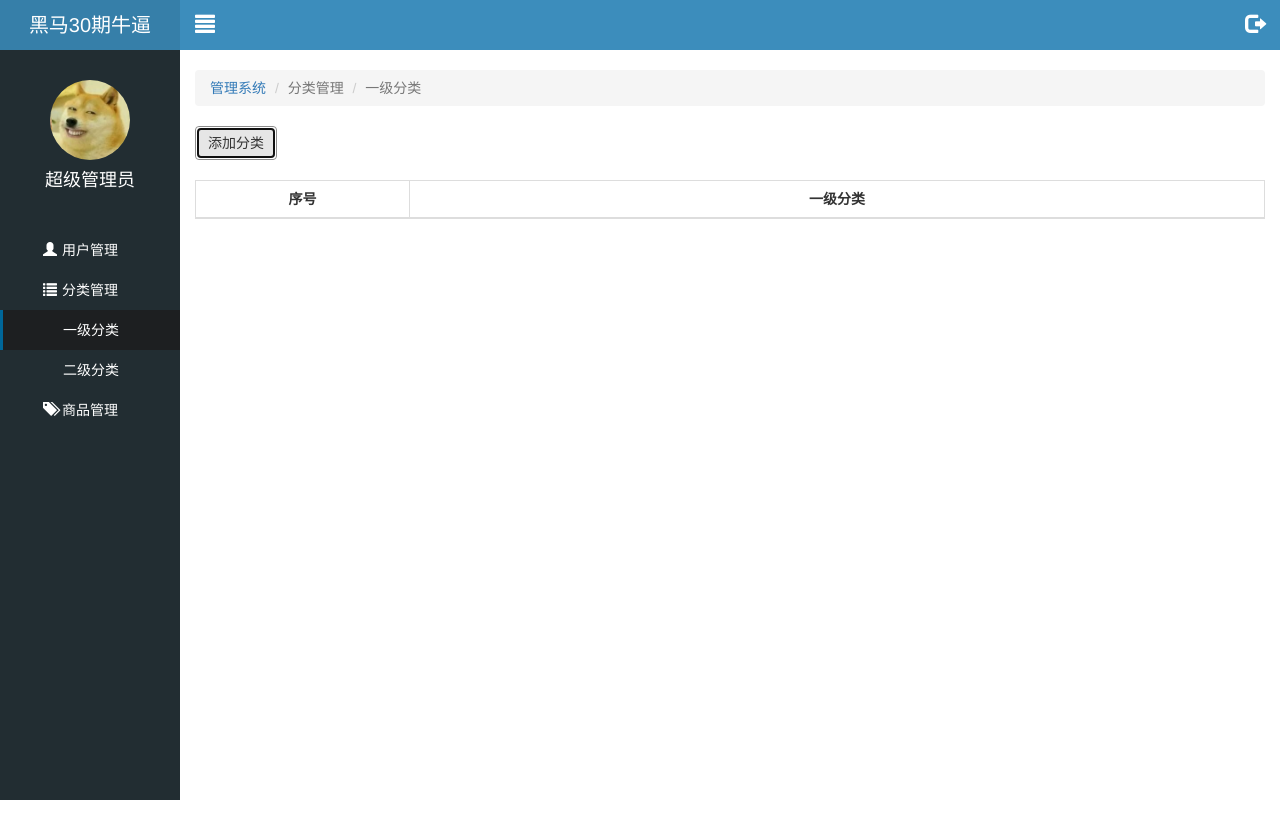
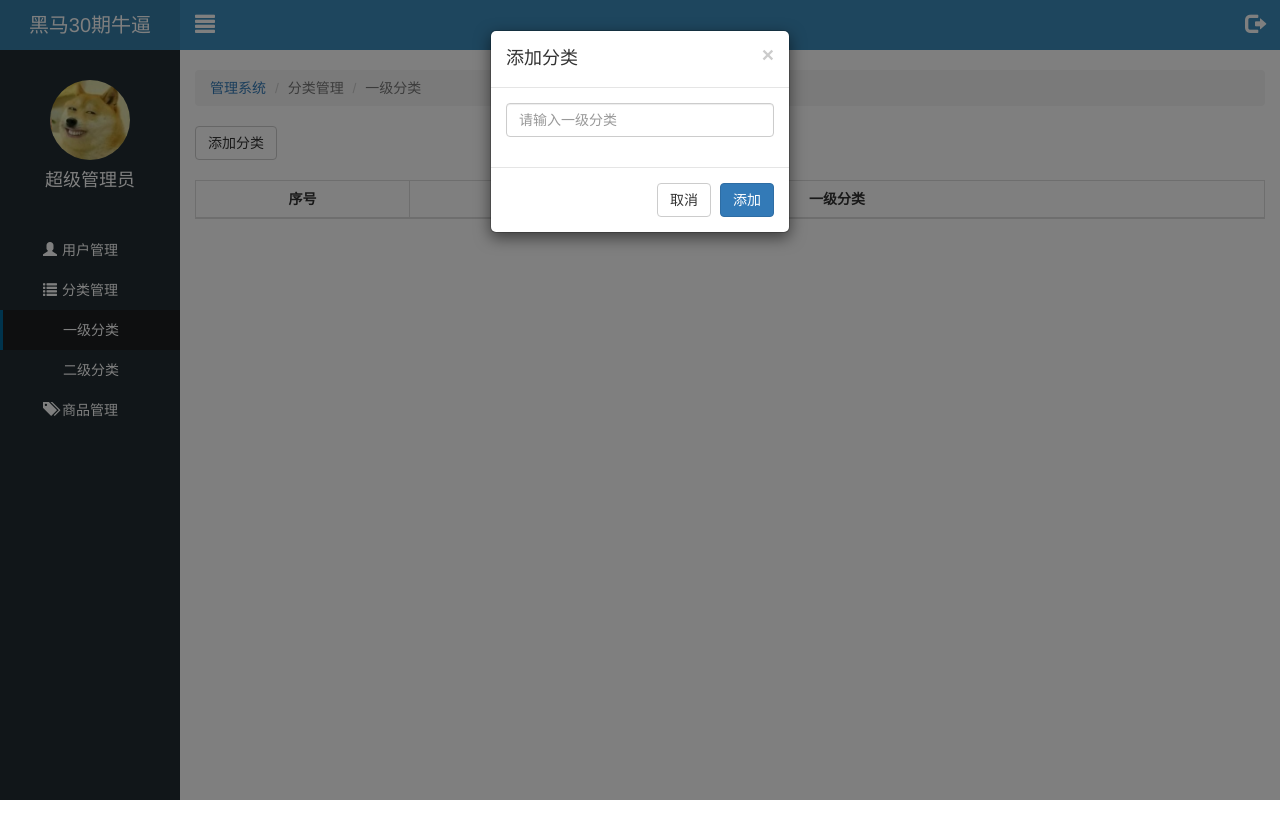
Before and after one commit to happygirlztt/letao_sh30, a website: page public/back2/first.html in a window 1280 px wide. Both pictures are taken after a click on the button "添加分类". Shown: the top 838 px of the page. Drawn offline with Linux system fonts and the light colour scheme; no server answers.

Commit message:
一级分类-添加完成

```diff
--- a/public/back2/first.html
+++ b/public/back2/first.html
@@ -64,7 +64,7 @@
 
       <div class="lt_content">
 
-        <button class="btn btn-default">添加分类</button>
+        <button class="btn btn-default" id="addBtn">添加分类</button>
 
         <table class="table table-bordered table-hover mt_20">
           <thead>
@@ -89,6 +89,31 @@
 
     </div>
 
+  </div>
+
+  <!-- 添加分类模态框 -->
+  <div class="modal fade" tabindex="-1" id="addModal">
+    <!-- 内层模态框 -->
+    <div class="modal-dialog modal-sm">
+      <div class="modal-content">
+        <form id="form">
+          <div class="modal-header">
+            <button type="button" class="close" data-dismiss="modal"><span>&times;</span></button>
+            <h4 class="modal-title">添加分类</h4>
+          </div>
+          <div class="modal-body">
+            <!-- 每行外层要套一个 form-group, 如果不套, 后面表单校验插件会报错  -->
+            <div class="form-group">
+              <input type="text" class="form-control" placeholder="请输入一级分类" name="categoryName">
+            </div>
+          </div>
+          <div class="modal-footer">
+            <button type="button" class="btn btn-default" data-dismiss="modal">取消</button>
+            <button type="submit" class="btn btn-primary">添加</button>
+          </div>
+        </form>
+      </div>
+    </div>
   </div>
 
 
--- a/public/back2/js/common.js
+++ b/public/back2/js/common.js
@@ -1,7 +1,7 @@
 /**
  * Created by 54721 on 2018/11/21.
  */
-$(function() {
+
 //// 开启进度条
 //NProgress.start();
 //
@@ -9,7 +9,6 @@
 //  // 结束进度条
 //  NProgress.done();
 //}, 1000)
-
 
 // ajax全局事件
 // 需求: 1. 在第一个ajax发送的时候, 开启进度条
@@ -26,58 +25,57 @@
 $(document).ajaxStart(function() {
   // 开启进度条
   NProgress.start();
-  })
+});
 
 $(document).ajaxStop(function() {
   // 模拟网络延迟
   setTimeout(function() {
     // 关闭进度条
     NProgress.done();
-    }, 500)
+  }, 500);
 });
 
 
 
 
+// 等待页面和dom 结构的加载
+$(function() {
   // 公用的功能:
   // 1. 左侧二级切换功能
-  $('#category').click(function() {
+  $("#category").click(function() {
     // 找下一个兄弟元素
-    $(this).next().stop().slideToggle();
-  })
-
+    $(this)
+      .next()
+      .stop()
+      .slideToggle();
+  });
 
   // 2. 左侧菜单切换功能
-  $('.lt_topbar .icon_left').click(function() {
+  $(".lt_topbar .icon_left").click(function() {
     // 让左侧侧边菜单切换  toggleClass 切换类
-    $('.lt_aside').toggleClass("hidemenu");
-    $('.lt_topbar').toggleClass("hidemenu");
-    $('.lt_main').toggleClass("hidemenu");
-  })
-
+    $(".lt_aside").toggleClass("hidemenu");
+    $(".lt_topbar").toggleClass("hidemenu");
+    $(".lt_main").toggleClass("hidemenu");
+  });
 
   // 3. 公共退出功能
-  $('.lt_topbar .icon_right').click(function() {
+  $(".lt_topbar .icon_right").click(function() {
     // 显示退出模态框
-    $('#logoutModal').modal("show");
+    $("#logoutModal").modal("show");
   });
 
-  $('#logoutBtn').click(function() {
-
+  $("#logoutBtn").click(function() {
     // 调用接口, 让后台销毁当前用户的登录状态
     $.ajax({
       type: "get",
       url: "/employee/employeeLogout",
       dataType: "json",
-      success: function( info ) {
-        if ( info.success ) {
+      success: function(info) {
+        if (info.success) {
           // 销毁登录状态成功, 退出成功, 跳转登录页
           location.href = "login.html";
         }
       }
-    })
-
-  })
-
-
-})
+    });
+  });
+});
--- a/public/back2/js/first.js
+++ b/public/back2/js/first.js
@@ -1,7 +1,7 @@
 $(function() {
-  var currentPage =1; //当前页
+  var currentPage = 1; //当前页
   var pageSize = 5; //每页条数
-  //发送ajax请求，请求一级分类的数据，进行页面渲染
+  //1.发送ajax请求，请求一级分类的数据，进行页面渲染
   render();
   function render() {
     $.ajax({
@@ -39,4 +39,60 @@
       }
     });
   }
+
+  // 2.点击添加按钮，显示添加模态框
+  $("#addBtn").click(function() {
+    $("#addModal").modal("show");
+  });
+
+  // 3.表单校验功能
+  $("#form").bootstrapValidator({
+    // 配置小图标
+    feedbackIcons: {
+      valid: "glyphicon glyphicon-ok", // 校验成功
+      invalid: "glyphicon glyphicon-remove", // 校验失败
+      validating: "glyphicon glyphicon-refresh" // 校验中
+    },
+
+    // 配置字段
+    fields: {
+      categoryName: {
+        // 配置校验规则
+        validators: {
+          // 配置非空校验
+          notEmpty: {
+            message: "请输入一级分类名称"
+          }
+        }
+      }
+    }
+  });
+
+  // 4.注册表单校验成功事件，阻止默认的表单提价，通过ajax提交
+  $("#form").on("success.form.bv", function(e) {
+    // 阻止默认的提交
+    e.preventDefault();
+
+    // 通过 ajax 提交
+    $.ajax({
+      type: "post",
+      url: "/category/addTopCategory",
+      data: $("#form").serialize(),
+      dataType: "json",
+      success: function(info) {
+        console.log(info);
+        if (info.success) {
+          // 添加成功
+          // 关闭没模态框
+          $("#addModal").modal("hide");
+          // 重新渲染页面，重新渲染第一页
+          currentPage = 1;
+          render();
+
+          // 内容和状态都要重置
+          $('#form').data('bootstrapValidator').resetForm(true);
+        }
+      }
+    });
+  });
 });
```
Lines whose indentation alone changed are shown as unchanged.
